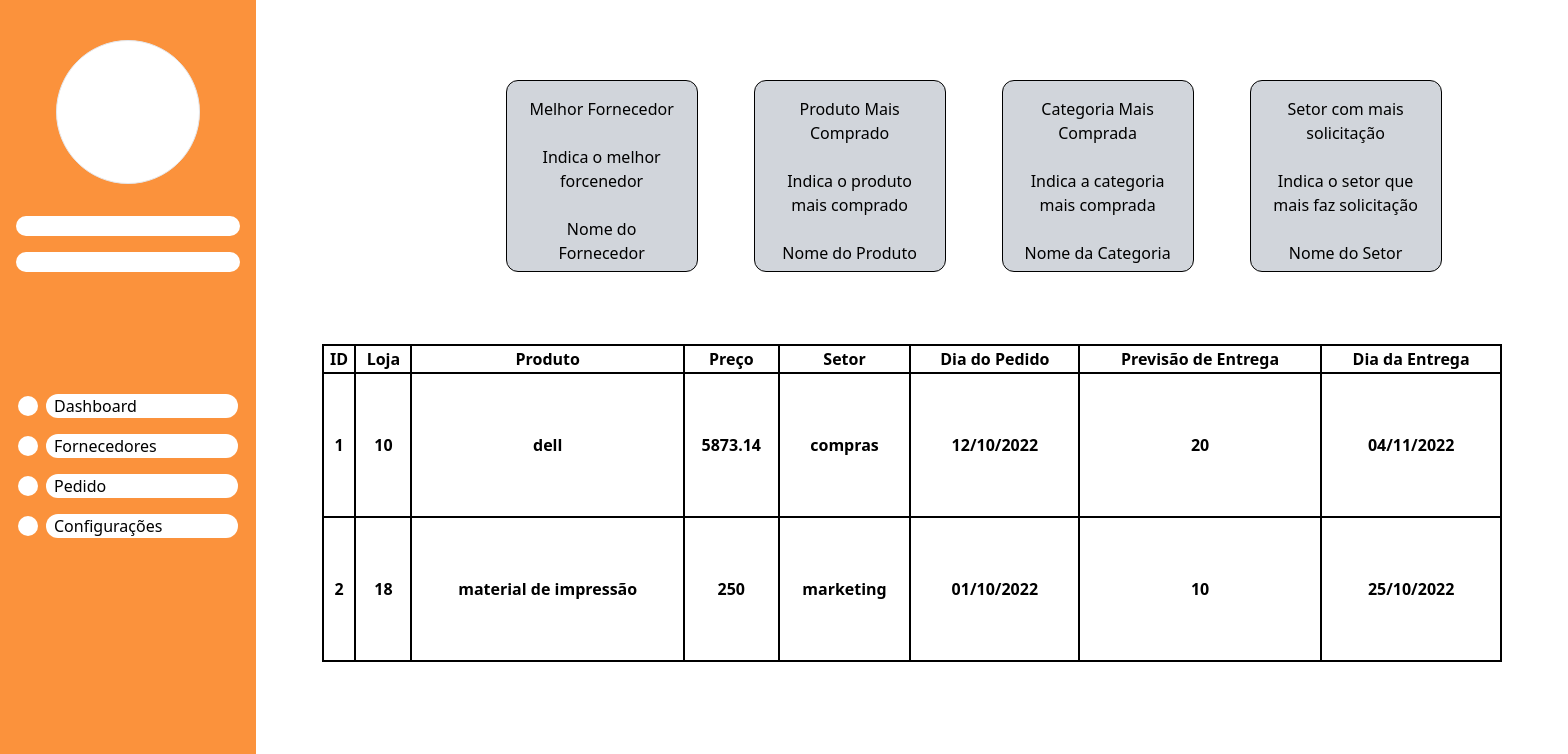
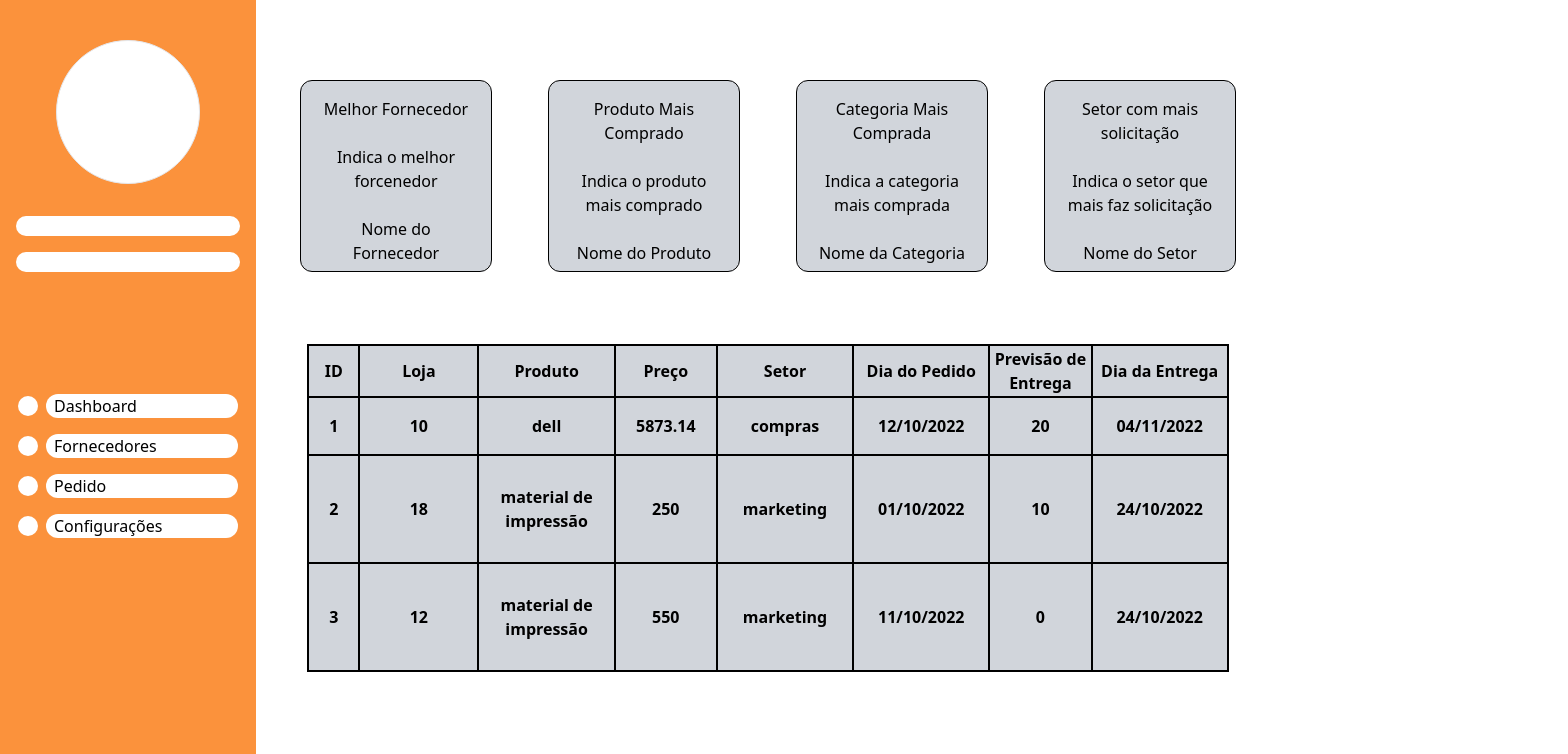
Before and after one commit to HugoSSantos/PACE, a React (Vite) app in the folder web/: page / in a window 1280 px wide. Shown: the top 754 px of the page, 1568 px wide, since content can reach past the window. Built offline with nearby package versions, Linux system fonts and the light colour scheme.

Commit message:
update dashboard

```diff
--- a/web/src/components/SideBar.tsx
+++ b/web/src/components/SideBar.tsx
@@ -23,7 +23,7 @@ export function SideBar(){
 
                 </div>
                 <div className="flex flex-col flex-1 items-center p-6">
-                    <button className="w-56 h-5 bg-white mt-4 items-center rounded-xl">
+                    <button className="w-56 h-5 bg-white mt-4 items-center rounded-xl hover:bg-gray-600 hover:text-white">
                         Deslogar
                     </button>
             </div>
--- /dev/null
+++ b/web/src/components/TableItems.tsx
@@ -0,0 +1,28 @@
+
+interface tableItemsProps{
+    id: number;
+    loja: string;
+    produto: string;
+    preco: number;
+    setor: string;
+    diapedido: string;
+    prevEntrega?: string;
+    entrega: string;
+
+}
+
+export function TableItems({id,loja,produto, preco, setor, diapedido,prevEntrega="0",entrega}:tableItemsProps){
+
+    return(
+        <>
+            <th className="border-2 border-black">{id}</th>
+            <th className="border-2 border-black">{loja}</th>
+            <th className="border-2 border-black">{produto}</th>
+            <th className="border-2 border-black">{preco}</th>
+            <th className="border-2 border-black">{setor}</th>
+            <th className="border-2 border-black">{diapedido}</th>
+            <th className="border-2 border-black">{prevEntrega}</th>
+            <th className="border-2 border-black">{entrega}</th>
+        </>
+    )
+}
--- a/web/src/pages/Dashboard.tsx
+++ b/web/src/pages/Dashboard.tsx
@@ -1,62 +1,70 @@
 import { Card } from "../components/Card";
 import { SideBar } from "../components/SideBar";
+import { TableItems } from "../components/TableItems";
 export function Dashboard(){
 
     const elementos = [{
         id: 1,
-        loja: 10,
+        loja: "10",
         produto: "dell",
         preco: 5873.14,
         setor: "compras",
         diapedido: `12/10/2022`,
-        prevEntrega: 20,
+        prevEntrega: "20",
         entrega: `04/11/2022`,
     },
     {
         id: 2,
-        loja: 18,
+        loja: "18",
         produto: "material de impressão",
         preco: 250.00,
         setor: "marketing",
         diapedido: `01/10/2022`,
-        prevEntrega: 10,
-        entrega: `25/10/2022`,
-    }]
+        prevEntrega: "10",
+        entrega: `${new Date().getDate().toString()}/${(new Date().getMonth() + 1).toString()}/${new Date().getFullYear().toString()}`,
+    },
+    {
+        id: 3,
+        loja: "12",
+        produto: "material de impressão",
+        preco: 550.00,
+        setor: "marketing",
+        diapedido: `11/10/2022`,
+        entrega: `${new Date().getDate().toString()}/${(new Date().getMonth() + 1).toString()}/${new Date().getFullYear().toString()}`,
+    }
+]
 
     return(
-        <div className="flex  h-[100vh]">
+        <div className="flex object-contain h-[100vh]">
             <SideBar/>
-            <div className="flex flex-1 flex-col text-center justify-center">
-                <div className="flex w-[85%] h-56 items-center justify-center mx-40 mt-16">
+            <div className="flex flex-col object-fill justify-start">
+                <div className="flex w-full h-56 items-center justify-center mt-16">
                     <Card title="Melhor Fornecedor" description="Indica o melhor forcenedor" nomeItem="Nome do Fornecedor"/>
                     <Card title="Produto Mais Comprado" description="Indica o produto mais comprado" nomeItem="Nome do Produto"/>
                     <Card title="Categoria Mais Comprada" description="Indica a categoria mais comprada" nomeItem="Nome da Categoria"/>
                     <Card title="Setor com mais solicitação" description="Indica o setor que mais faz solicitação" nomeItem="Nome do Setor"/>
                 </div>
-                <div className="flex flex-1 items-start justify-center">
-                    <table className="w-[90%] h-[65%] mt-14">
+                <div className="flex flex-1 items-start justify-center object-fill">
+                    <table className="w-[90%] h-[65%] mt-14 table-fixed">
                         {/* <caption className="my-10 text-3xl">Nossos elementos</caption> */}
-                        <thead className="border-2 border-black">
-                            <th className="border-2 border-black">ID</th>
-                            <th className="border-2 border-black">Loja</th>
-                            <th className="border-2 border-black">Produto</th>
-                            <th className="border-2 border-black">Preço</th>
-                            <th className="border-2 border-black">Setor</th>
-                            <th className="border-2 border-black">Dia do Pedido</th>
-                            <th className="border-2 border-black">Previsão de Entrega</th>
-                            <th className="border-2 border-black">Dia da Entrega</th>
+                        <thead className="border-2 border-black bg-gray-300">
+                            <th className="border-2 border-black w-6">ID</th>
+                            <th className="border-2 border-black w-14">Loja</th>
+                            <th className="border-2 border-black w-16">Produto</th>
+                            <th className="border-2 border-black w-12">Preço</th>
+                            <th className="border-2 border-black w-16">Setor</th>
+                            <th className="border-2 border-black w-16">Dia do Pedido</th>
+                            <th className="border-2 border-black w-12">Previsão de Entrega</th>
+                            <th className="border-2 border-black w-16">Dia da Entrega</th>
                         </thead>
-                        <tbody>
+                        <tbody className="bg-gray-300">
                             {elementos.map(item => (
                                 <tr key={item.id}>
-                                    <th className="border-2 border-black">{item.id}</th>
-                                    <th className="border-2 border-black">{item.loja}</th>
-                                    <th className="border-2 border-black">{item.produto}</th>
-                                    <th className="border-2 border-black">{item.preco}</th>
-                                    <th className="border-2 border-black">{item.setor}</th>
-                                    <th className="border-2 border-black">{item.diapedido}</th>
-                                    <th className="border-2 border-black">{item.prevEntrega}</th>
-                                    <th className="border-2 border-black">{item.entrega}</th>
+                                    <TableItems
+                                        id={item.id} loja={item.loja}
+                                        produto={item.produto} preco={item.preco}
+                                        setor={item.setor} diapedido={item.diapedido}
+                                        prevEntrega={item.prevEntrega} entrega={item.entrega}/>
                                 </tr>
 
                             ))}
```
